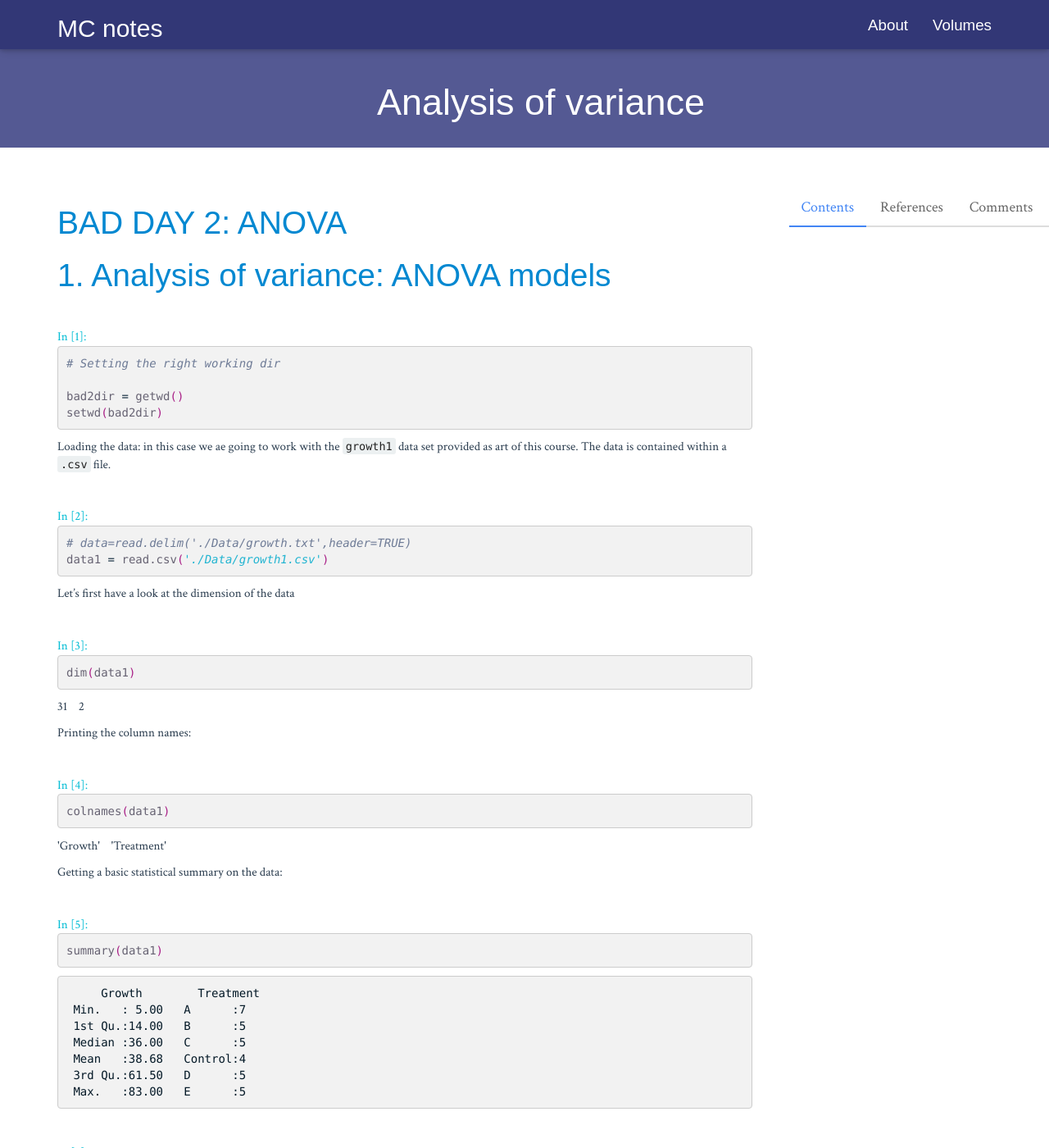
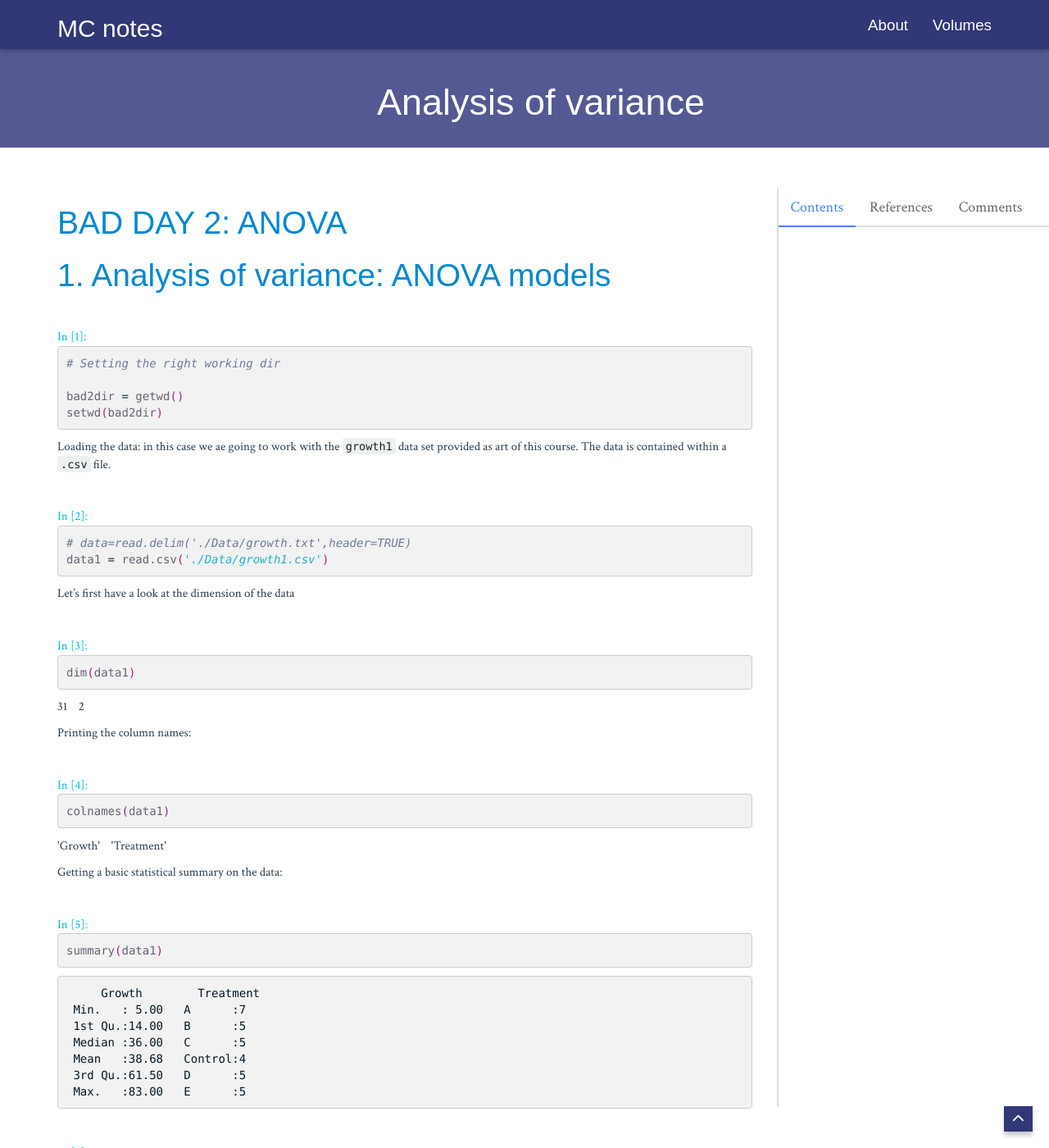
Before and after one commit to MCNotes/MCNotes.github.io, a Jekyll site: the page built from AoV_R_Notebook.md, in a window 1280 px wide and 1400 px high. Shown: the whole window at 82% size. Built offline with Jekyll 4.4.1, drawn with Linux system fonts in a browser that asks for light colours; nearby versions of some CDN libraries; some web fonts are replaced; some of the changed text lies outside the part shown.

Commit message:
notebook side menu

```diff
--- a/_layouts/notebook.html
+++ b/_layouts/notebook.html
@@ -34,7 +34,7 @@
         <div class="col-sm-2 col-xs-9 col-md-3 col-lg-3">
 
           <!-- extra tabs -->
-            <div id="articleTabs" class="container" data-spy='affix'>
+            <div id="articleTabs" class="container verticalLine" data-spy='affix'>
               <ul class="nav nav-tabs">
                 <li class="active">
                   <a  href="#toc-tab" data-toggle="tab">Contents</a>
@@ -69,6 +69,7 @@
     </div>
 
 
+{% include footer.html %}
 
   </body>
 
--- a/_sass/base/_notebook.scss
+++ b/_sass/base/_notebook.scss
@@ -52,6 +52,14 @@ a:focus, .nav-tabs > li.active > a:hover{
     }
 }
 
+.verticalLine {
+  border-left: 2px solid #ddd;
+  z-index:2;
+  height: 80vh;
+  padding: 0 ;
+  margin: 0;
+}
+
 /*** images ***/
 img{
   width: 100%;
```
Also changed, not shown: 2 other files.
